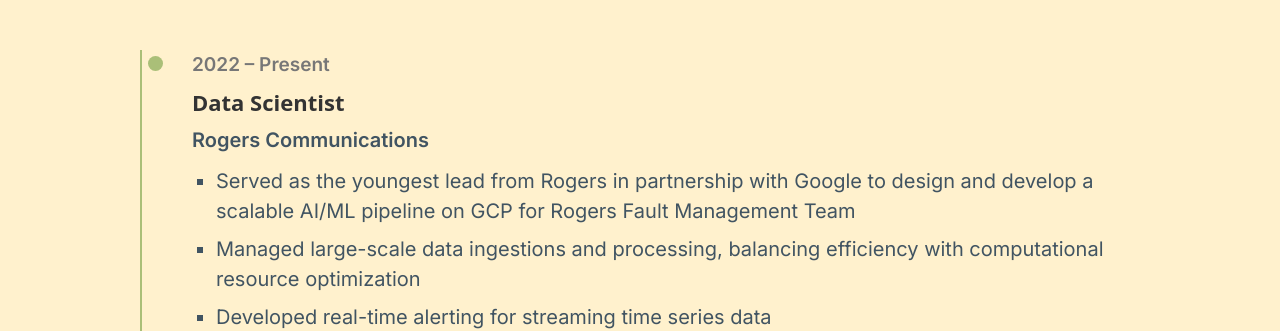
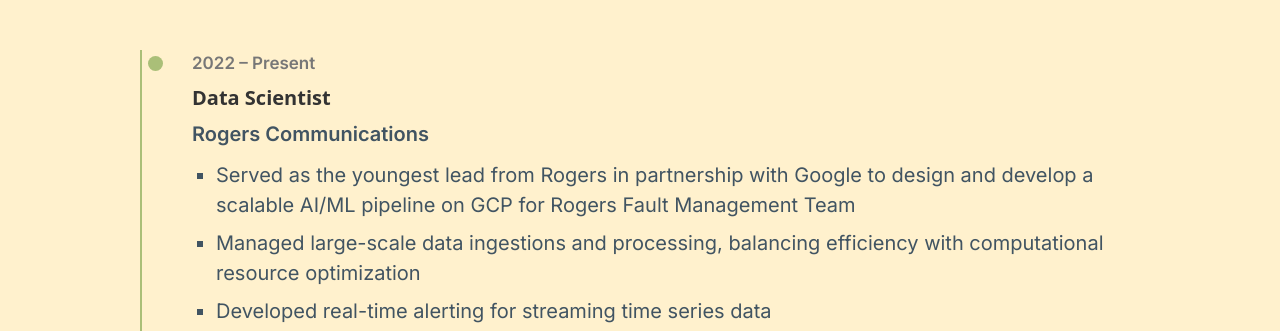
Before and after one commit to hishma-malik/hishma-malik.github.io, a plain HTML site: page experience.html in a window 1280 px wide. Shown: the part 475-806 px from the top of the page. Drawn offline with nearby package versions, Linux system fonts and the light colour scheme.

Commit message:
Update style.css

```diff
--- a/style.css
+++ b/style.css
@@ -99,13 +99,13 @@ button:hover {
   font-weight: bold;
   color: #777;
   margin-bottom: 0.25rem;
-  font-size: 0.95rem;
+  font-size: 0.85rem;
 }
 
 .timeline-content h3 {
   margin: 0;
   color: #333;
-  font-size: 1.1rem;
+  font-size: 1rem;
 }
 
 .timeline-content p {
```
